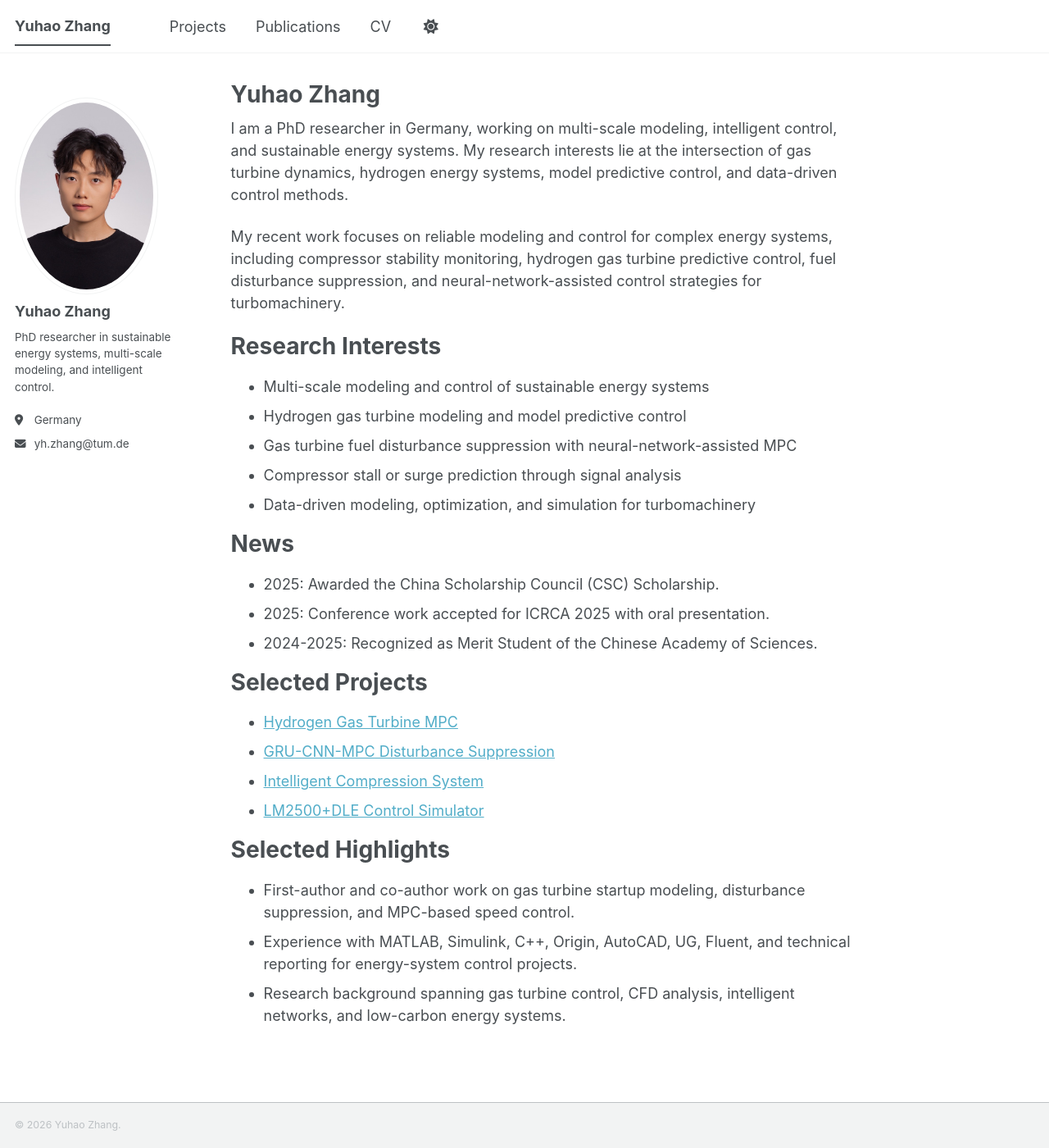
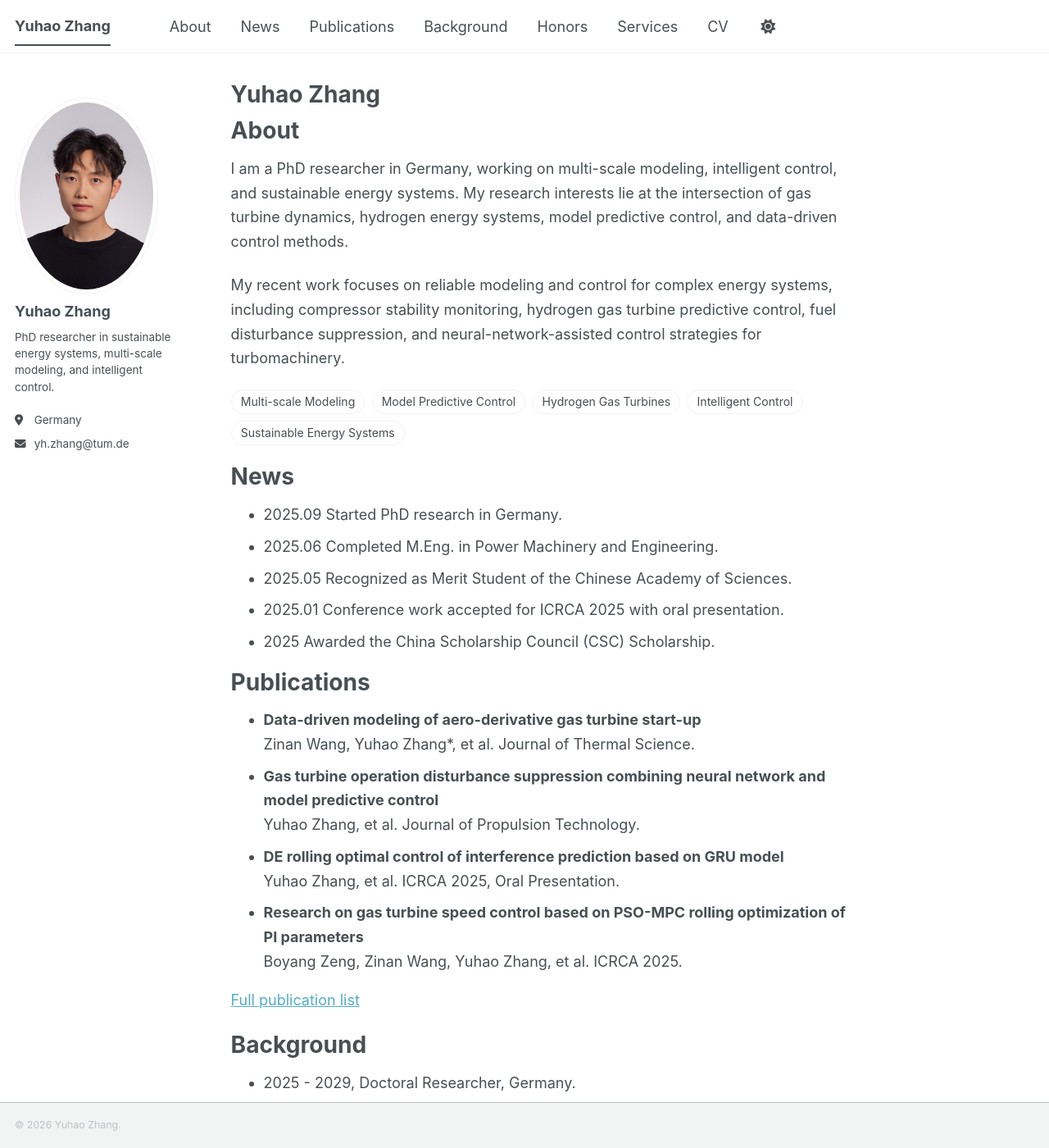
Before and after one commit to yuhaozhang420/yuhaozhang420.github.io, a Jekyll site: the page built from _pages/about.md, in a window 1280 px wide and 1400 px high. Shown: the whole window at 82% size. Built offline with Jekyll 4.4.1, drawn with Linux system fonts in a browser that asks for light colours; a script bundle is joined from its source files by our own code; library files that are not in the unit come from our copies; some of the changed text lies outside the part shown.

Commit message:
Refine homepage in academic profile style

```diff
--- a/_pages/about.md
+++ b/_pages/about.md
@@ -7,33 +7,63 @@ redirect_from:
   - /about.html
 ---
 
+About
+======
 I am a PhD researcher in Germany, working on multi-scale modeling, intelligent control, and sustainable energy systems. My research interests lie at the intersection of gas turbine dynamics, hydrogen energy systems, model predictive control, and data-driven control methods.
 
 My recent work focuses on reliable modeling and control for complex energy systems, including compressor stability monitoring, hydrogen gas turbine predictive control, fuel disturbance suppression, and neural-network-assisted control strategies for turbomachinery.
 
-Research Interests
-======
-* Multi-scale modeling and control of sustainable energy systems
-* Hydrogen gas turbine modeling and model predictive control
-* Gas turbine fuel disturbance suppression with neural-network-assisted MPC
-* Compressor stall or surge prediction through signal analysis
-* Data-driven modeling, optimization, and simulation for turbomachinery
+<div class="research-tags">
+  <span>Multi-scale Modeling</span>
+  <span>Model Predictive Control</span>
+  <span>Hydrogen Gas Turbines</span>
+  <span>Intelligent Control</span>
+  <span>Sustainable Energy Systems</span>
+</div>
 
 News
 ======
-* 2025: Awarded the China Scholarship Council (CSC) Scholarship.
-* 2025: Conference work accepted for ICRCA 2025 with oral presentation.
-* 2024-2025: Recognized as Merit Student of the Chinese Academy of Sciences.
+* 2025.09 Started PhD research in Germany.
+* 2025.06 Completed M.Eng. in Power Machinery and Engineering.
+* 2025.05 Recognized as Merit Student of the Chinese Academy of Sciences.
+* 2025.01 Conference work accepted for ICRCA 2025 with oral presentation.
+* 2025 Awarded the China Scholarship Council (CSC) Scholarship.
 
-Selected Projects
+Publications
 ======
-* [Hydrogen Gas Turbine MPC](/portfolio/hydrogen-gas-turbine-mpc/)
-* [GRU-CNN-MPC Disturbance Suppression](/portfolio/gru-cnn-mpc-disturbance-suppression/)
-* [Intelligent Compression System](/portfolio/intelligent-compression-system/)
-* [LM2500+DLE Control Simulator](/portfolio/lm2500-dle-simulator/)
+* **Data-driven modeling of aero-derivative gas turbine start-up**
+  Zinan Wang, Yuhao Zhang*, et al. Journal of Thermal Science.
+* **Gas turbine operation disturbance suppression combining neural network and model predictive control**
+  Yuhao Zhang, et al. Journal of Propulsion Technology.
+* **DE rolling optimal control of interference prediction based on GRU model**
+  Yuhao Zhang, et al. ICRCA 2025, Oral Presentation.
+* **Research on gas turbine speed control based on PSO-MPC rolling optimization of PI parameters**
+  Boyang Zeng, Zinan Wang, Yuhao Zhang, et al. ICRCA 2025.
 
-Selected Highlights
+[Full publication list](/publications/)
+
+Background
 ======
-* First-author and co-author work on gas turbine startup modeling, disturbance suppression, and MPC-based speed control.
-* Experience with MATLAB, Simulink, C++, Origin, AutoCAD, UG, Fluent, and technical reporting for energy-system control projects.
-* Research background spanning gas turbine control, CFD analysis, intelligent networks, and low-carbon energy systems.
+* 2025 - 2029, Doctoral Researcher, Germany.
+* 2022 - 2025, M.Eng. in Power Machinery and Engineering, University of Chinese Academy of Sciences.
+* 2018 - 2022, B.Eng. in Energy and Power Engineering, Nanjing University of Aeronautics and Astronautics.
+
+Projects
+======
+* [Hydrogen Gas Turbine MPC](/portfolio/hydrogen-gas-turbine-mpc/) - predictive modeling and rolling optimization for hydrogen gas turbine control.
+* [GRU-CNN-MPC Disturbance Suppression](/portfolio/gru-cnn-mpc-disturbance-suppression/) - neural-network-assisted MPC for gas turbine fuel disturbance suppression.
+* [Intelligent Compression System](/portfolio/intelligent-compression-system/) - compressor stability prediction, online diagnosis, and intelligent regulation.
+* [LM2500+DLE Control Simulator](/portfolio/lm2500-dle-simulator/) - combustion control, fuel quantity control, and mode-switching simulation.
+
+Honors
+======
+* China Scholarship Council (CSC) Scholarship, 2025-2029.
+* Merit Student of the Chinese Academy of Sciences, 2024 and 2025.
+* Academic Scholarship of the Chinese Academy of Sciences, 2023 and 2024.
+* Multiple academic and outstanding student scholarships, 2019-2022.
+
+Services
+======
+* Laboratory psychology committee member and youth league branch member during master's study.
+* Organized student association and youth volunteer activities.
+* Led social-practice activities and received college-level excellent social practice recognition.
--- a/_sass/layout/_yuhao.scss
+++ b/_sass/layout/_yuhao.scss
@@ -1,20 +1,3 @@
-.page__content .home-grid {
-  display: grid;
-  gap: 1.2rem;
-  grid-template-columns: repeat(auto-fit, minmax(240px, 1fr));
-  margin: 1.25rem 0;
-}
-
-.page__content .home-card {
-  border-left: 3px solid var(--global-base-color);
-  padding: 0.1rem 0 0.1rem 1rem;
-  background: transparent;
-}
-
-.page__content .home-card h2 {
-  margin-top: 0;
-}
-
 .author__avatar img {
   object-fit: cover;
 }
@@ -26,9 +9,43 @@
 
 .page__content h2 {
   border-bottom: 1px solid var(--global-border-color);
+  margin-top: 1.65rem;
   padding-bottom: 0.25rem;
 }
 
 .author__urls-wrapper .btn {
   display: none;
 }
+
+.page__content p,
+.page__content li {
+  line-height: 1.65;
+}
+
+.page__content ul {
+  margin-top: 0.45rem;
+}
+
+.research-tags {
+  display: flex;
+  flex-wrap: wrap;
+  gap: 0.45rem;
+  margin: 1rem 0 1.25rem;
+}
+
+.research-tags span {
+  border: 1px solid var(--global-border-color);
+  border-radius: 999px;
+  color: var(--global-text-color);
+  font-size: 0.78rem;
+  line-height: 1;
+  padding: 0.38rem 0.62rem;
+}
+
+.archive__item-title {
+  margin-bottom: 0.25rem;
+}
+
+.archive__item-excerpt {
+  margin-top: 0.25rem;
+}
```
Also changed, not shown: _data/navigation.yml (+15 -3 lines).
